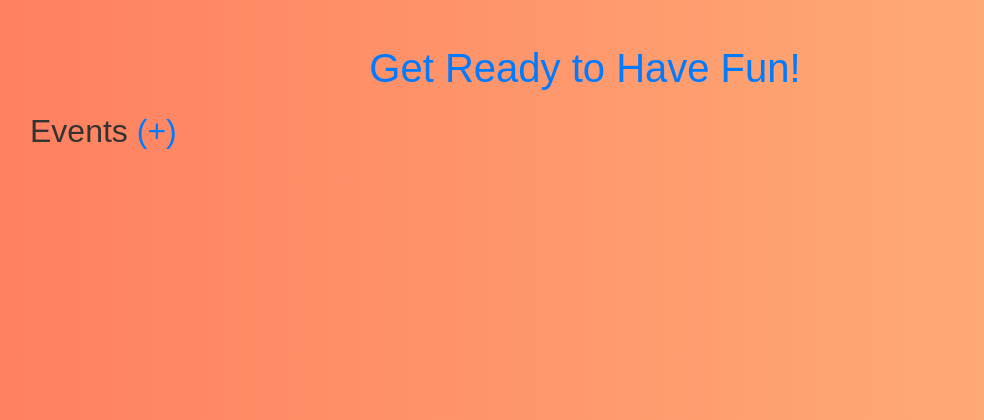
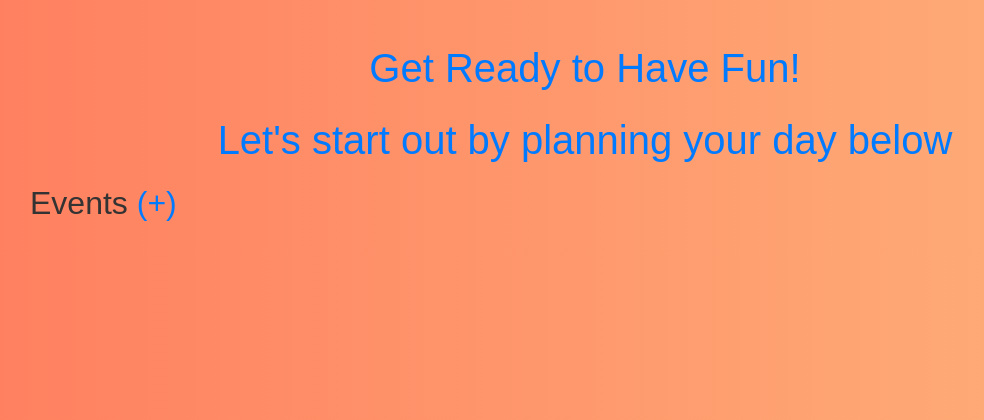
Before and after one commit to fvirani786/planning_events, a Django app: page / in a window 1280 px wide. Shown: the top 420 px of the page, without its empty margins (55-1039 px from the left). Run offline with Django 5.2, Linux system fonts and the light colour scheme; data that the repository does not hold is empty; some libraries are stand-ins or nearby versions.

Commit message:
feat:commits

```diff
--- a/events/templates/event_list.html
+++ b/events/templates/event_list.html
@@ -9,6 +9,9 @@
 <body>
     <div class="container">
         <h1 class="mt-4">Get Ready to Have Fun!</h1>
+        <h1 class="mt-4">Let's start out by planning your day below</h1>
+
+
         <h2>Events <a href="{% url 'event_create' %}">(+)</a></h2>
         <ul class="list-group">
             {% for event in events %}
```
